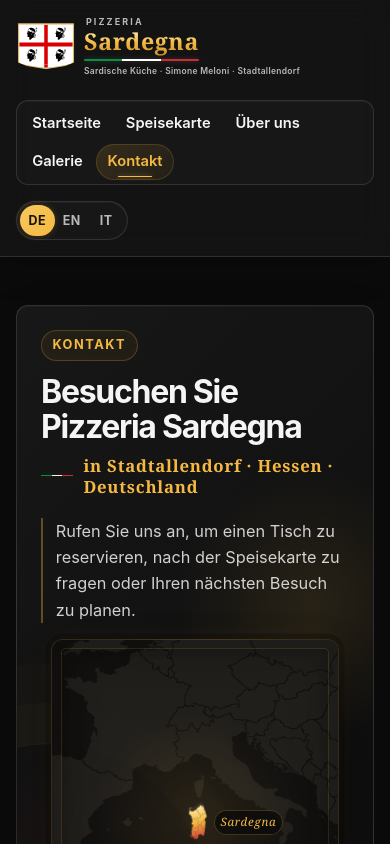
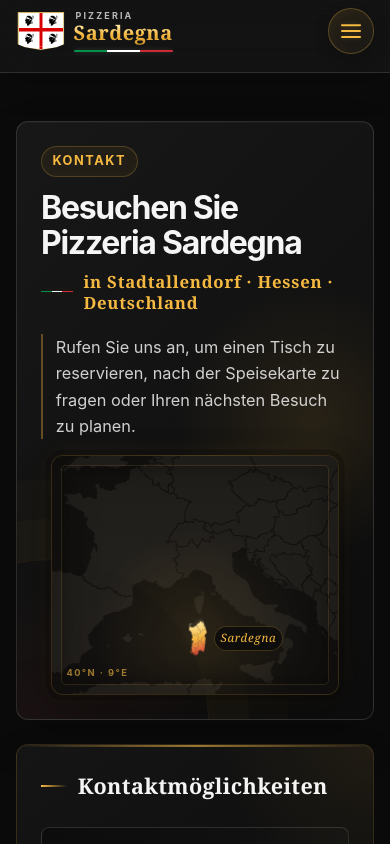
Before and after one commit to NikitaGoluban/pizzeria-sardegna.com, a React (Vite) app in the folder frontend/: page /contact.html in a window 390 px wide. Shown: the top 844 px of the page. Built offline with nearby package versions, Linux system fonts and the light colour scheme.

Commit message:
Add accessible mobile burger menu

```diff
--- a/frontend/src/components/layout/SiteHeader.tsx
+++ b/frontend/src/components/layout/SiteHeader.tsx
@@ -27,6 +27,7 @@ zmieni teksty całej witryny na włoskie, ale nie przeładuje dokumentu.
 */
 
 // Link służy do przechodzenia pomiędzy podstronami aplikacji bez pełnego przeładowania.
+import { useEffect, useState, type MouseEvent } from 'react'
 import { Link } from 'react-router-dom'
 import { useTranslation } from 'react-i18next'
 
@@ -38,6 +39,29 @@ import { LanguageSwitcher } from './LanguageSwitcher'
 // SiteHeader tworzy nagłówek widoczny na każdej podstronie.
 export function SiteHeader() {
   const translation = useTranslation()
+  const [isMenuOpen, setIsMenuOpen] = useState(false)
+
+  // Klawisz Escape zapewnia szybkie zamknięcie menu osobom używającym klawiatury.
+  useEffect(() => {
+    if (!isMenuOpen) {
+      return undefined
+    }
+
+    function closeMenuWithEscape(event: KeyboardEvent) {
+      if (event.key === 'Escape') {
+        setIsMenuOpen(false)
+      }
+    }
+
+    document.addEventListener('keydown', closeMenuWithEscape)
+    return () => document.removeEventListener('keydown', closeMenuWithEscape)
+  }, [isMenuOpen])
+
+  function closeMenuAfterLinkClick(event: MouseEvent<HTMLDivElement>) {
+    if (event.target instanceof Element && event.target.closest('a') !== null) {
+      setIsMenuOpen(false)
+    }
+  }
 
   return (
     // Element header oznacza nagłówek witryny.
@@ -46,7 +70,7 @@ export function SiteHeader() {
       <div className="container header-layout">
         {/* to="/" prowadzi do strony głównej. */}
         {/* aria-label przekazuje opis linku czytnikom ekranu. */}
-        <Link className="site-logo" to="/" aria-label={translation.t('common.logoHomeLabel')}>
+        <Link className="site-logo" to="/" aria-label={translation.t('common.logoHomeLabel')} onClick={() => setIsMenuOpen(false)}>
           {/* Osobna ramka pozwala przeprowadzić błysk tylko przez powierzchnię herbu. */}
           <span className="site-crest-frame" aria-hidden="true">
             <img className="site-crest" src="/sardinia-crest.svg" alt="" />
@@ -62,7 +86,24 @@ export function SiteHeader() {
           </span>
         </Link>
 
-        <div className="header-actions-layout">
+        <button
+          className={isMenuOpen ? 'menu-toggle is-open' : 'menu-toggle'}
+          type="button"
+          aria-controls="site-mobile-menu"
+          aria-expanded={isMenuOpen}
+          aria-label={translation.t(isMenuOpen ? 'common.mobileMenu.close' : 'common.mobileMenu.open')}
+          onClick={() => setIsMenuOpen((currentValue) => !currentValue)}
+        >
+          <span />
+          <span />
+          <span />
+        </button>
+
+        <div
+          id="site-mobile-menu"
+          className={isMenuOpen ? 'header-actions-layout is-open' : 'header-actions-layout'}
+          onClickCapture={closeMenuAfterLinkClick}
+        >
           {/* W tym miejscu React wstawia całe menu nawigacyjne. */}
           <SiteNavigation />
           {/* Przełącznik zmienia wspólny język całej aplikacji. */}
--- a/frontend/src/locales/de.ts
+++ b/frontend/src/locales/de.ts
@@ -22,6 +22,10 @@ export const deTranslation = {
       german: 'Deutsch',
       english: 'Englisch',
       italian: 'Italienisch',
+    },
+    mobileMenu: {
+      open: 'Navigationsmenü öffnen',
+      close: 'Navigationsmenü schließen',
     },
     footer: {
       privacy: 'Datenschutzerklärung',
--- a/frontend/src/locales/en.ts
+++ b/frontend/src/locales/en.ts
@@ -18,6 +18,10 @@ export const enTranslation = {
       german: 'German',
       english: 'English',
       italian: 'Italian',
+    },
+    mobileMenu: {
+      open: 'Open navigation menu',
+      close: 'Close navigation menu',
     },
     footer: {
       privacy: 'Privacy policy',
--- a/frontend/src/locales/it.ts
+++ b/frontend/src/locales/it.ts
@@ -18,6 +18,10 @@ export const itTranslation = {
       german: 'Tedesco',
       english: 'Inglese',
       italian: 'Italiano',
+    },
+    mobileMenu: {
+      open: 'Apri il menu di navigazione',
+      close: 'Chiudi il menu di navigazione',
     },
     footer: {
       privacy: 'Informativa sulla privacy',
--- a/frontend/src/styles/global.css
+++ b/frontend/src/styles/global.css
@@ -305,8 +305,11 @@ p {
   .site-logo-sardegna,
   .site-crest-frame::after,
   .site-logo-sardegna::after,
-  .site-logo-underline::after {
+  .site-logo-underline::after,
+  .menu-toggle span,
+  .header-actions-layout {
     animation: none;
+    transition: none;
   }
 
 }
@@ -315,6 +318,62 @@ p {
   display: flex;
   align-items: center;
   gap: var(--space-3);
+}
+
+.menu-toggle {
+  position: relative;
+  display: none;
+  width: 2.85rem;
+  height: 2.85rem;
+  flex: 0 0 auto;
+  padding: 0;
+  border: 1px solid rgb(245 185 66 / 28%);
+  border-radius: 50%;
+  background: linear-gradient(145deg, rgb(245 185 66 / 10%), rgb(255 255 255 / 2%));
+  box-shadow: inset 0 0 0.9rem rgb(245 185 66 / 4%), 0 0.4rem 1rem rgb(0 0 0 / 18%);
+  cursor: pointer;
+}
+
+.menu-toggle span {
+  position: absolute;
+  top: 50%;
+  left: 50%;
+  width: 1.25rem;
+  height: 2px;
+  border-radius: 999px;
+  background: var(--color-accent);
+  box-shadow: 0 0 0.35rem rgb(245 185 66 / 18%);
+  transition: opacity 180ms ease, transform 220ms ease;
+}
+
+.menu-toggle span:nth-child(1) {
+  transform: translate(-50%, -0.42rem);
+}
+
+.menu-toggle span:nth-child(2) {
+  transform: translate(-50%, -50%);
+}
+
+.menu-toggle span:nth-child(3) {
+  transform: translate(-50%, 0.32rem);
+}
+
+.menu-toggle.is-open span:nth-child(1) {
+  transform: translate(-50%, -50%) rotate(45deg);
+}
+
+.menu-toggle.is-open span:nth-child(2) {
+  opacity: 0;
+  transform: translate(-50%, -50%) scaleX(0);
+}
+
+.menu-toggle.is-open span:nth-child(3) {
+  transform: translate(-50%, -50%) rotate(-45deg);
+}
+
+.menu-toggle:focus-visible {
+  outline: 2px solid var(--color-accent);
+  outline-offset: 3px;
 }
 
 .site-navigation {
@@ -1138,21 +1197,101 @@ p {
 }
 
 @media (max-width: 48rem) {
-  .header-layout,
   .footer-layout {
     align-items: flex-start;
     flex-direction: column;
     padding-block: var(--space-2);
   }
 
+  .header-layout {
+    align-items: center;
+    flex-flow: row wrap;
+    gap: 0.65rem;
+    min-height: 4.25rem;
+    padding-block: 0.5rem;
+  }
+
+  .site-logo {
+    min-width: 0;
+  }
+
+  .site-crest-frame {
+    width: 3.1rem;
+  }
+
+  .site-logo-sardegna {
+    font-size: 1.25rem;
+  }
+
+  .site-logo-tagline {
+    display: none;
+  }
+
+  .menu-toggle {
+    display: block;
+    margin-inline-start: auto;
+  }
+
   .site-navigation {
+    width: 100%;
+    flex-direction: column;
+    gap: 0.2rem;
     border-radius: var(--radius);
   }
 
+  .site-navigation a {
+    padding: 0.72rem 0.9rem;
+    border-radius: calc(var(--radius) - 0.35rem);
+  }
+
+  .site-navigation a::after {
+    top: 24%;
+    right: auto;
+    bottom: 24%;
+    left: 0.35rem;
+    width: 2px;
+    height: auto;
+    transform: scaleY(0);
+  }
+
+  .site-navigation a:hover::after,
+  .site-navigation a.is-active::after {
+    transform: scaleY(1);
+  }
+
   .header-actions-layout {
-    align-items: flex-start;
+    width: 100%;
+    max-height: 0;
+    flex: 1 0 100%;
+    align-items: stretch;
     flex-direction: column;
+    gap: 0;
+    overflow: hidden;
+    border-top: 0 solid transparent;
+    opacity: 0;
+    visibility: hidden;
+    pointer-events: none;
+    transition: max-height 260ms ease, opacity 180ms ease, padding 260ms ease, border-color 260ms ease, visibility 0s linear 260ms;
+  }
+
+  .header-actions-layout.is-open {
+    max-height: 32rem;
     gap: var(--space-2);
+    padding-block: 0.75rem 0.35rem;
+    border-top-width: 1px;
+    border-top-color: rgb(245 185 66 / 14%);
+    opacity: 1;
+    visibility: visible;
+    pointer-events: auto;
+    transition-delay: 0s;
+  }
+
+  .header-actions-layout nav {
+    width: 100%;
+  }
+
+  .header-actions-layout .language-switcher {
+    align-self: flex-start;
   }
 
   .page-intro,
```
